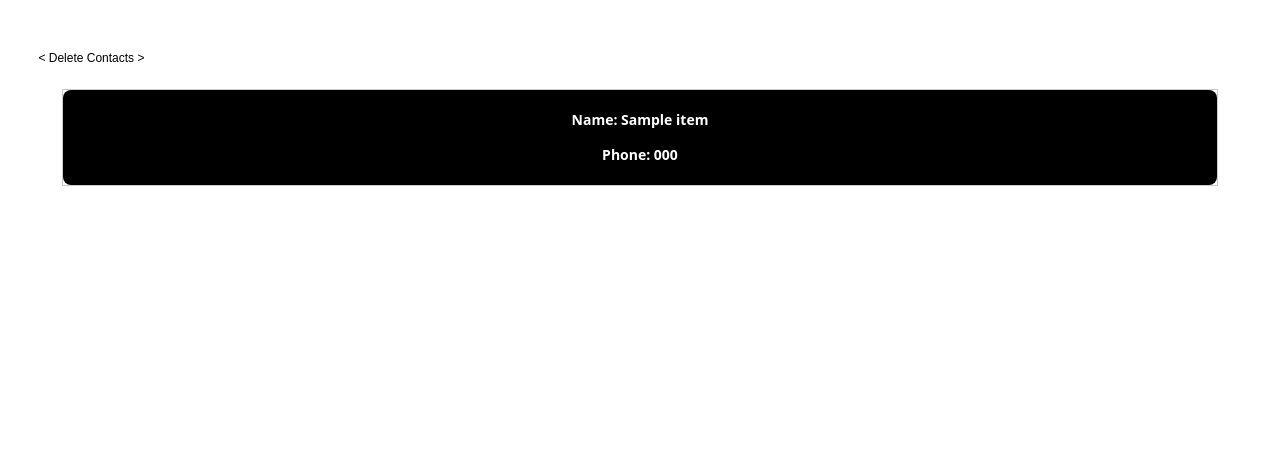
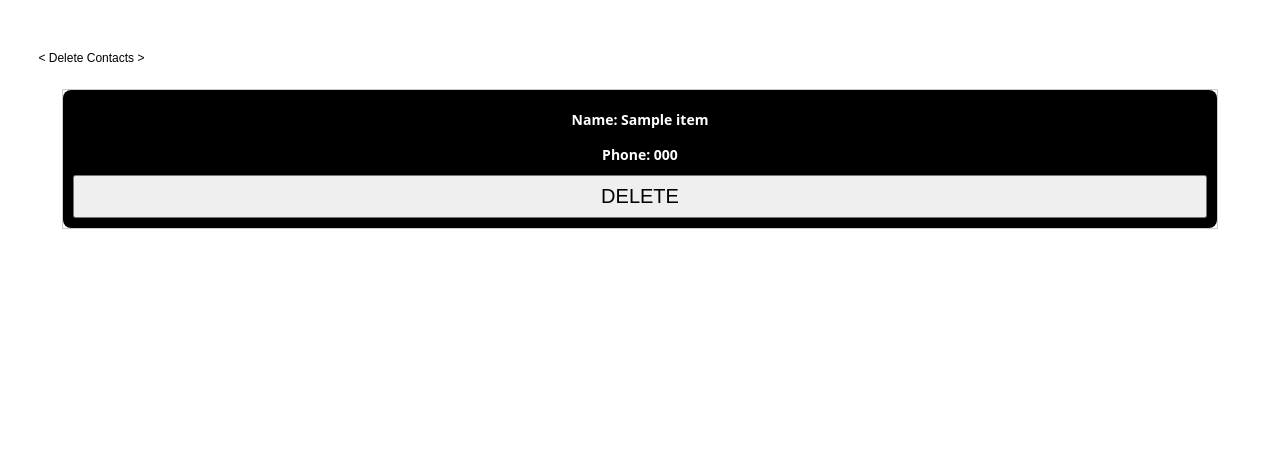
Before and after one commit to software-students-fall2023/2-web-app-exercise-leftovers2, a Flask app: page /delete_view in a window 1280 px wide. Shown: the part 111-579 px from the top of the page. Run offline with Flask 3, Linux system fonts and the light colour scheme; a database or web service that is not in the repository returns one stand-in record (values such as "Sample title").

Commit message:
delete page and functionality

```diff
--- a/app.py
+++ b/app.py
@@ -75,7 +75,7 @@ def delete_view():
 @app.route('/delete_action', methods=['POST'])
 def delete_action():
     id = request.form.get('_id')
-    contact = contactList.find_one({'_id': id})
+    contact = contactList.find_one({'_id':ObjectId(id)})
     # listing = session['listing']
     if contact:
         contactList.delete_one(contact)
@@ -84,7 +84,8 @@ def delete_action():
         return render_template('delete.html', title = "Delete Contacts", contacts=listing)
     else:
         error = 'Could not find contact to delete.'
-        render_template('search.html', title="Search Contacts")
+        print(error)
+        # render_template('search.html', title="Search Contacts")
         listing = contactList.find({})
         return render_template('delete.html', title = "Delete Contacts", contacts=listing, error=error)
 
--- a/templates/delete.html
+++ b/templates/delete.html
@@ -1,10 +1,20 @@
 {% macro contactBase(name, phone, id) -%}
-<form method="POST" action="{{ url_for('delete_action') }}">
-	<button class="button-38 list" type="submit">
+<form
+	method="POST"
+	action="{{ url_for('delete_action') }}">
+	<div class="button-38 list">
 		<p class="content name">Name: {{name}}</p>
 		<p class="content phone">Phone: {{phone}}</p>
-		<input type="hidden" id="_id" name="_id" value="{{id}}"/>
-	</button>
+		<input
+			type="hidden"
+			id="_id"
+			name="_id"
+			value="{{id}}" />
+		<input
+			type="submit"
+			name="delete"
+			value="DELETE" />
+	</div>
 </form>
 {% endmacro %} {% extends 'index.html' %} {% block container %}
 <p>&lt; Delete Contacts &gt;</p>
```
